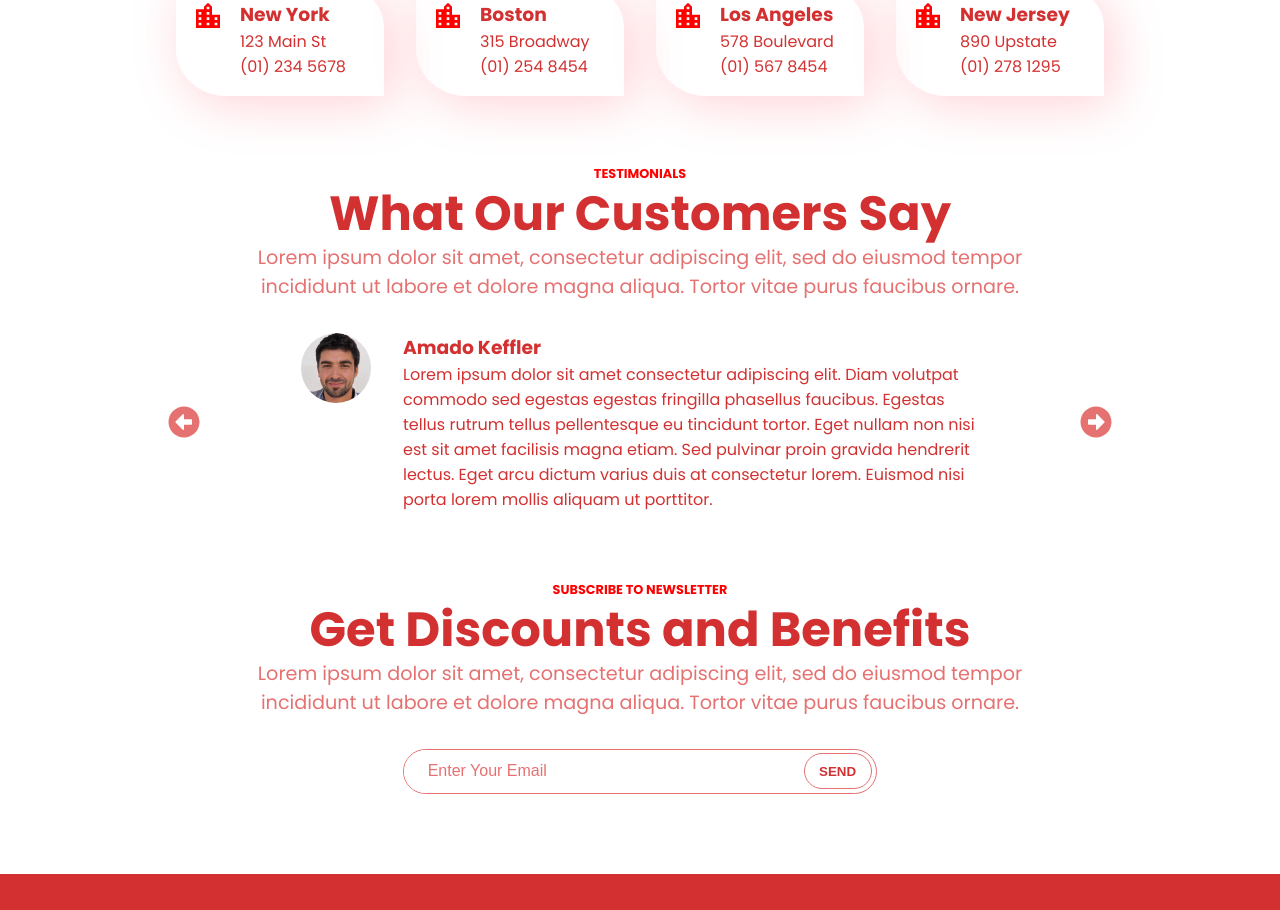
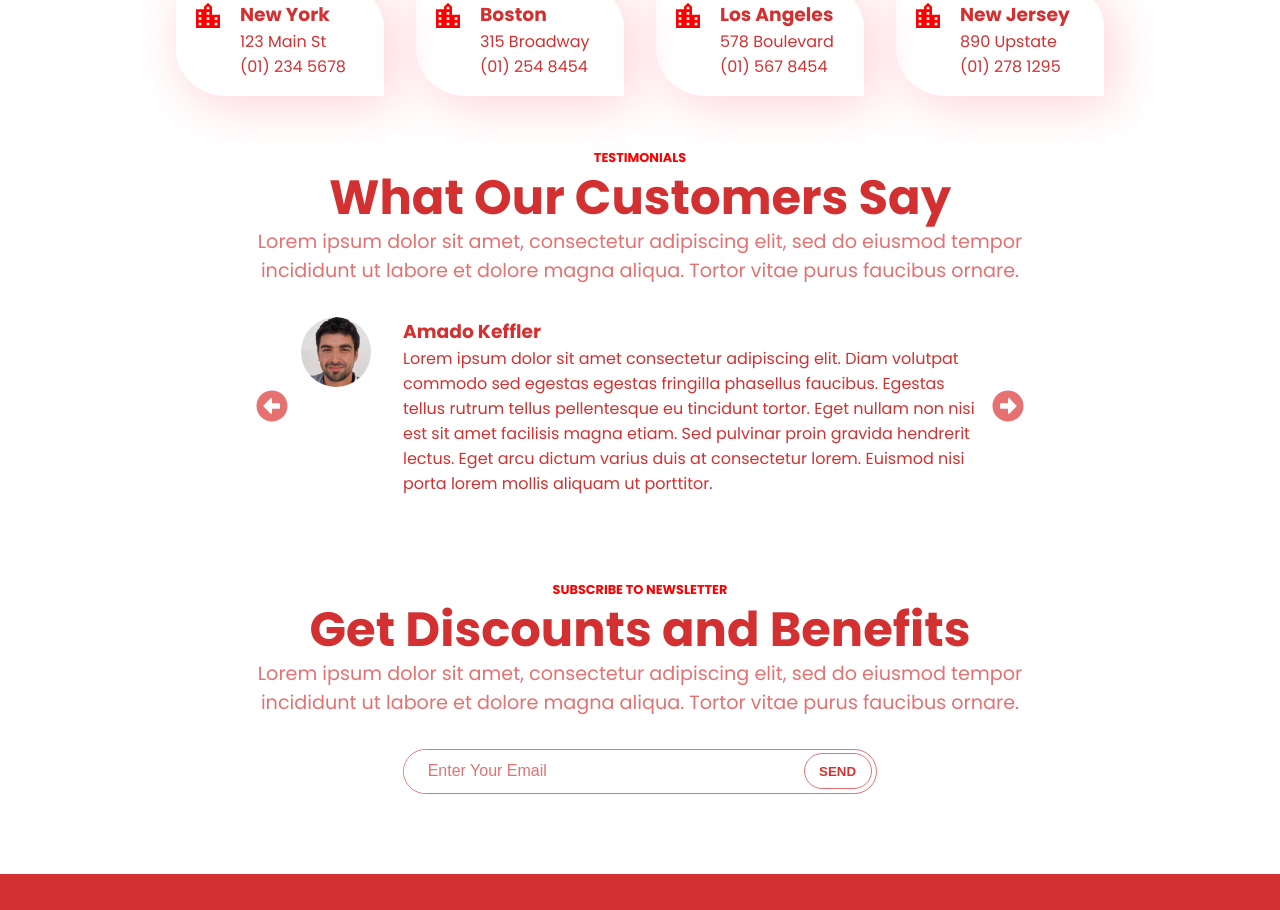
Before and after one commit to zeetaen1989/pizza-delivery, a Next.js app: page / in a window 1280 px wide. Shown: the part 1894-2804 px from the top of the page. Built offline with nearby package versions, Linux system fonts and the light colour scheme; no server answers; the database is empty; a web font is replaced by a local one.

Commit message:
style: arrows styled

```diff
--- a/components/templates/Testimonials/Testimonials.module.scss
+++ b/components/templates/Testimonials/Testimonials.module.scss
@@ -1,21 +1,38 @@
-@use "@styles/abstracts" as a;
+@use "@styles/abstracts"as a;
 
 .container {
   padding: a.$primary-padding;
+  padding: 1rem 0rem;
   overflow: hidden;
 
   .testimonials {
     position: relative;
     padding: a.$secondary-padding;
-    display: flex;
 
-    &__left, &__right {
+    &__left,
+    &__right {
       @include a.arrow;
-      font-size: 2rem;
+      width: 18rem;
+
+      .arrow {
+        font-size: 2rem;
+        transition: a.$transition-ease;
+        cursor: pointer;
+
+        &:hover {
+          opacity: 0.5;
+        }
+      }
     }
 
     &__left {
-      left: 10rem;
+      justify-content: end;
+      left: 0;
+    }
+
+    &__right {
+      justify-content: start;
+      right: 0;
     }
 
     &__wrapper {
@@ -32,7 +49,7 @@
         gap: 2rem;
 
         .img {
-          & > span {
+          &>span {
             border-radius: 50%;
           }
         }
@@ -41,10 +58,6 @@
           width: 45%;
         }
       }
-    }
-
-    &__right {
-      right: 10rem;
     }
   }
 }
```
